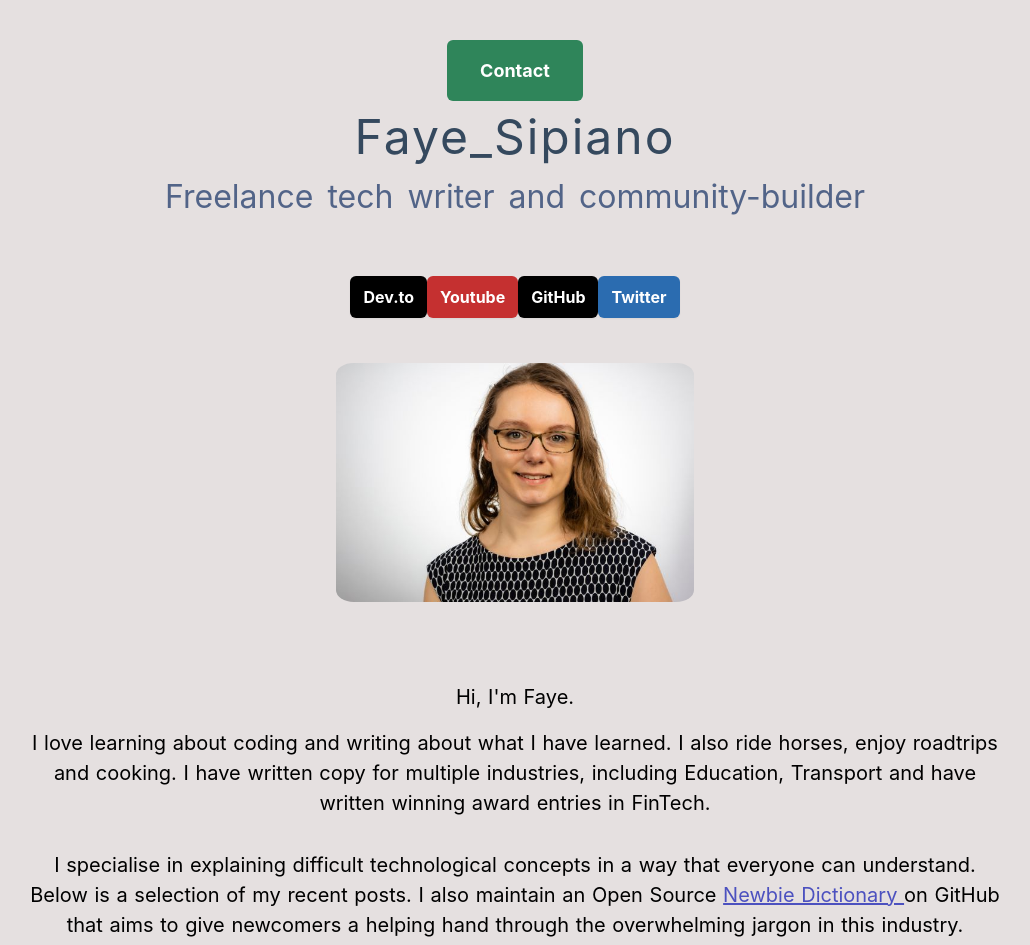
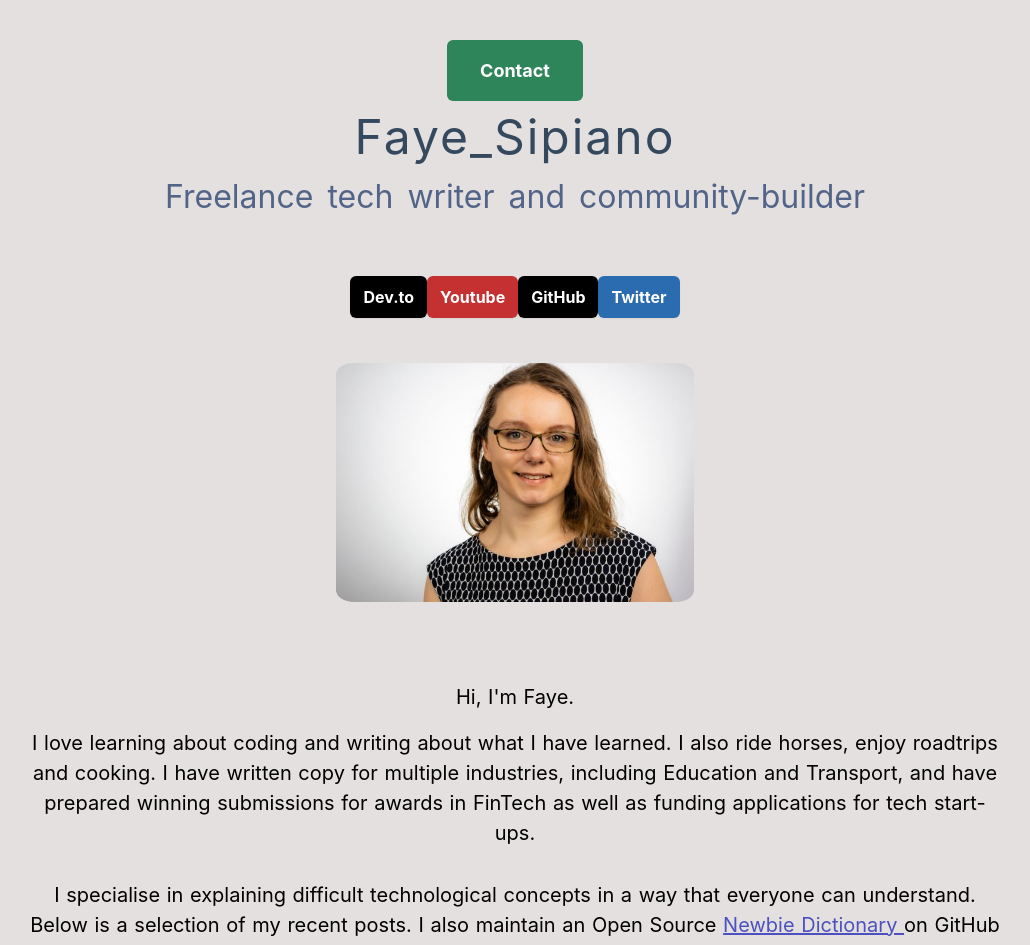
Before and after one commit to FSipiano/faye_portfolio, a Nuxt app: page / in a window 1280 px wide. Shown: the top 945 px of the page, without its empty margins (125-1155 px from the left). Built offline with nearby package versions, Linux system fonts and the light colour scheme; no server answers; a small style sheet from the web is missing.

Commit message:
updated text

```diff
--- a/pages/index.vue
+++ b/pages/index.vue
@@ -56,7 +56,8 @@ import ContactButton from './components/ContactButton'
         <p class="paragraph pt-4 px-6 pb-4">I love learning about coding and writing about what I have learned.
           I also ride horses, enjoy roadtrips and cooking.
           I have written copy for multiple
-          industries, including Education, Transport and have written winning award entries in FinTech.
+          industries, including Education and Transport, and have prepared winning submissions for awards in FinTech
+          as well as funding applications for tech start-ups.
         </p>
         <p class="paragraph pt-4 px-6 pb-4">
           I specialise in explaining difficult technological concepts in a way that everyone can understand.
```
